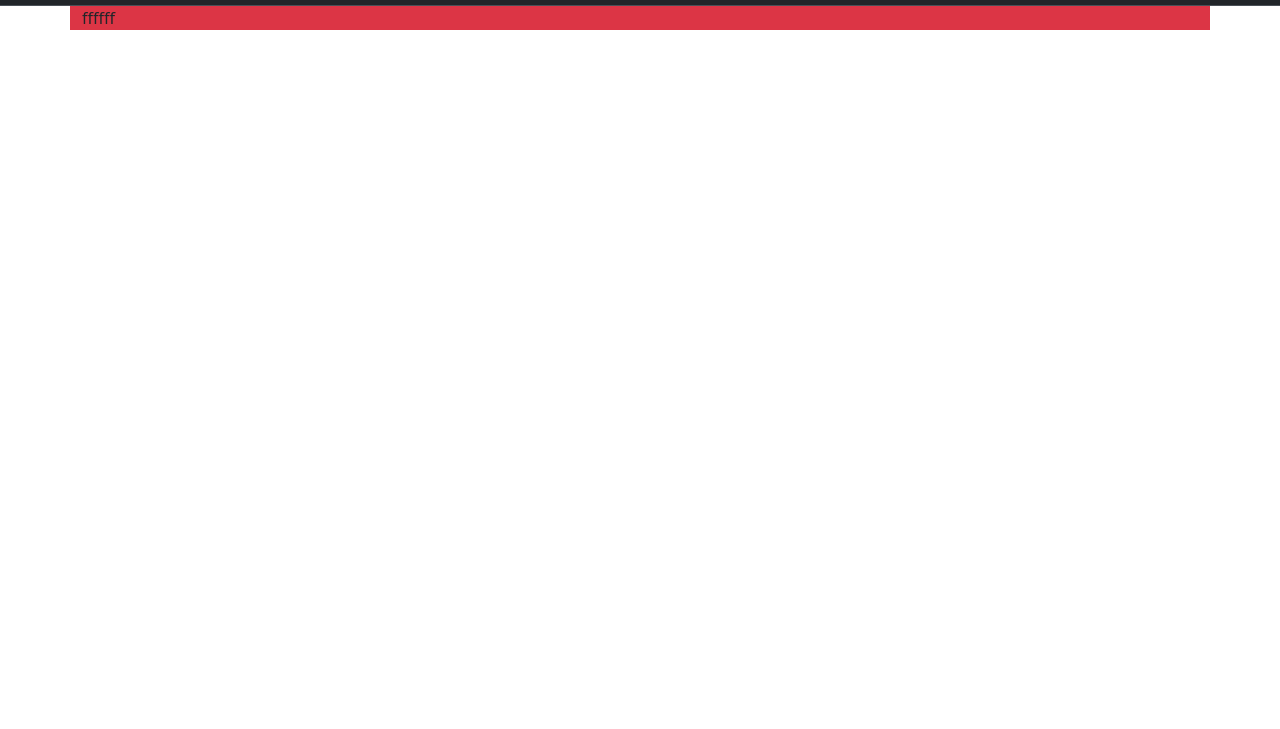
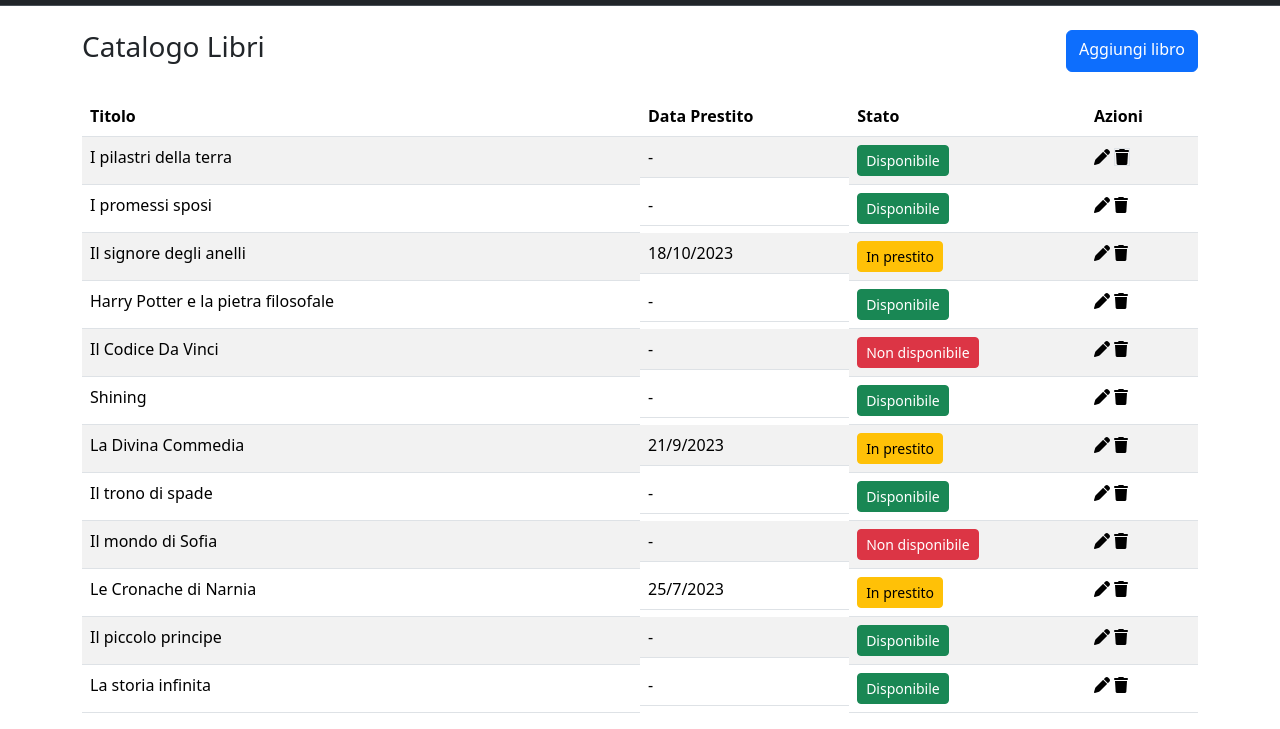
Before and after one commit to LeonardSuli/html-css-bootstrap-dashboard, a plain HTML site: page index.html in a window 1280 px wide. Shown: the part 71-800 px from the top of the page. Drawn offline with nearby package versions, Linux system fonts and the light colour scheme.

Commit message:
add main

```diff
--- a/index.html
+++ b/index.html
@@ -44,8 +44,161 @@
     </header>
 
     <main>
-      <div class="container-lg bg-danger">
-        ffffff
+      <div class="container-lg">
+        <div class="d-flex justify-content-between my-4">
+          <h3>Catalogo Libri</h3>
+          <div class="btn btn-primary">Aggiungi libro</div>
+        </div>
+        <div>
+          <table class="table table-striped">
+            <thead>
+              <tr>
+                <th class="w-50" scope="col">Titolo</th>
+                <th class="d-none d-md-block" scope="col">Data Prestito</th>
+                <th scope="col">Stato</th>
+                <th scope="col">Azioni</th>
+              </tr>
+            </thead>
+            <tbody>
+              <tr>
+                <td>I pilastri della terra</td>
+                <td class="d-none d-md-block">-</td>
+                <td>
+                  <button type="button" class="btn btn-success btn-sm">Disponibile</button>
+                </td>
+                <td>
+                  <div class="border-success d-inline-block">
+                    <i class="fa-solid fa-pen"></i>
+                  </div>
+                  <i class="fa-solid fa-trash border"></i>
+                </td>
+              </tr>
+              <tr>
+                <td>I promessi sposi</td>
+                <td class="d-none d-md-block">-</td>
+                <td>
+                  <button type="button" class="btn btn-success btn-sm">Disponibile</button>
+                </td>
+                <td>
+                  <i class="fa-solid fa-pen"></i>
+                  <i class="fa-solid fa-trash"></i>
+                </td>
+              </tr>
+              <tr>
+                <td>Il signore degli anelli</td>
+                <td class="d-none d-md-block">18/10/2023</td>
+                <td>
+                  <button type="button" class="btn btn-warning btn-sm">In prestito</button>
+                </td>
+                <td>
+                  <i class="fa-solid fa-pen"></i>
+                  <i class="fa-solid fa-trash"></i>
+                </td>
+              </tr>
+              <tr>
+                <td>Harry Potter e la pietra filosofale</td>
+                <td class="d-none d-md-block">-</td>
+                <td>
+                  <button type="button" class="btn btn-success btn-sm">Disponibile</button>
+                </td>
+                <td>
+                  <i class="fa-solid fa-pen"></i>
+                  <i class="fa-solid fa-trash"></i>
+                </td>
+              </tr>
+              <tr>
+                <td>Il Codice Da Vinci</td>
+                <td class="d-none d-md-block">-</td>
+                <td>
+                  <button type="button" class="btn btn-danger btn-sm">Non disponibile</button>
+                </td>
+                <td>
+                  <i class="fa-solid fa-pen"></i>
+                  <i class="fa-solid fa-trash"></i>
+                </td>
+              </tr>
+              <tr>
+                <td>Shining</td>
+                <td class="d-none d-md-block">-</td>
+                <td>
+                  <button type="button" class="btn btn-success btn-sm">Disponibile</button>
+                </td>
+                <td>
+                  <i class="fa-solid fa-pen"></i>
+                  <i class="fa-solid fa-trash"></i>
+                </td>
+              </tr>
+              <tr>
+                <td>La Divina Commedia</td>
+                <td class="d-none d-md-block">21/9/2023</td>
+                <td>
+                  <button type="button" class="btn btn-warning btn-sm">In prestito</button>
+                </td>
+                <td>
+                  <i class="fa-solid fa-pen"></i>
+                  <i class="fa-solid fa-trash"></i>
+                </td>
+              </tr>
+              <tr>
+                <td>Il trono di spade</td>
+                <td class="d-none d-md-block">-</td>
+                <td>
+                  <button type="button" class="btn btn-success btn-sm">Disponibile</button>
+                </td>
+                <td>
+                  <i class="fa-solid fa-pen"></i>
+                  <i class="fa-solid fa-trash"></i>
+                </td>
+              </tr>
+              <tr>
+                <td>Il mondo di Sofia</td>
+                <td class="d-none d-md-block">-</td>
+                <td>
+                  <button type="button" class="btn btn-danger btn-sm">Non disponibile</button>
+                </td>
+                <td>
+                  <i class="fa-solid fa-pen"></i>
+                  <i class="fa-solid fa-trash"></i>
+                </td>
+              </tr>
+              <tr>
+                <td>Le Cronache di Narnia</td>
+                <td class="d-none d-md-block">25/7/2023</td>
+                <td>
+                  <button type="button" class="btn btn-warning btn-sm">In prestito</button>
+                </td>
+                <td>
+                  <i class="fa-solid fa-pen"></i>
+                  <i class="fa-solid fa-trash"></i>
+                </td>
+              </tr>
+              <tr>
+                <td>Il piccolo principe</td>
+                <td class="d-none d-md-block">-</td>
+                <td>
+                  <button type="button" class="btn btn-success btn-sm">Disponibile</button>
+                </td>
+                <td>
+                  <i class="fa-solid fa-pen"></i>
+                  <i class="fa-solid fa-trash"></i>
+                </td>
+              </tr>
+              <tr>
+                <td>La storia infinita</td>
+                <td class="d-none d-md-block">-</td>
+                <td>
+                  <button type="button" class="btn btn-success btn-sm">Disponibile</button>
+                </td>
+                <td>
+                  <i class="fa-solid fa-pen"></i>
+                  <i class="fa-solid fa-trash"></i>
+                </td>
+              </tr>
+
+
+            </tbody>
+          </table>
+        </div>
       </div>
     </main>
 
```
